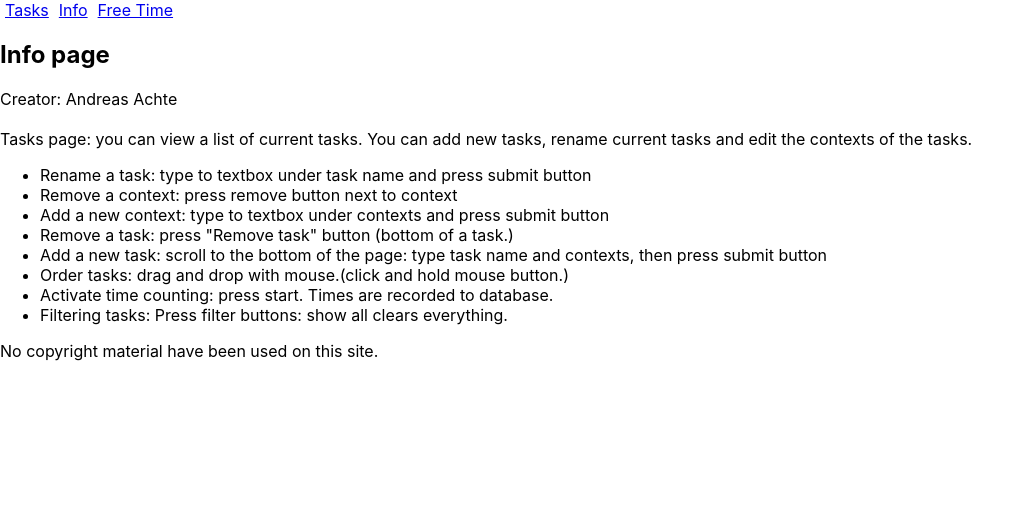
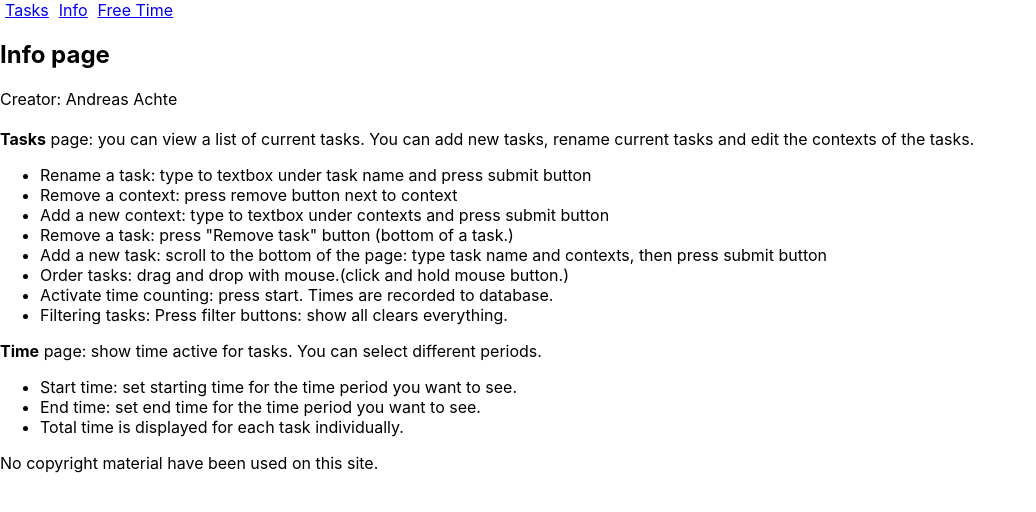
Before and after one commit to tune-ever/react-harjoitustyo-syksy-2022-tamk, a React (Create React App) app: page /info in a window 1280 px wide. Shown: the top 512 px of the page, without its empty margins (0-1036 px from the left). Built offline with nearby package versions, Linux system fonts and the light colour scheme.

Commit message:
Info to user for using the time page.

```diff
--- a/src/components/Info.js
+++ b/src/components/Info.js
@@ -5,8 +5,8 @@ const Info = () => {
       <article>Creator: Andreas Achte</article>
       <br />
       <article>
-        Tasks page: you can view a list of current tasks. You can add new tasks,
-        rename current tasks and edit the contexts of the tasks.
+        <b>Tasks</b> page: you can view a list of current tasks. You can add new
+        tasks, rename current tasks and edit the contexts of the tasks.
       </article>
       <ul>
         <li>
@@ -32,6 +32,17 @@ const Info = () => {
           Filtering tasks: Press filter buttons: show all clears everything.
         </li>
       </ul>
+      <article>
+        <b>Time</b> page: show time active for tasks. You can select different
+        periods.
+      </article>
+      <ul>
+        <li>
+          Start time: set starting time for the time period you want to see.
+        </li>
+        <li>End time: set end time for the time period you want to see.</li>
+        <li>Total time is displayed for each task individually.</li>
+      </ul>
       <footer>No copyright material have been used on this site.</footer>
     </div>
   );
```
